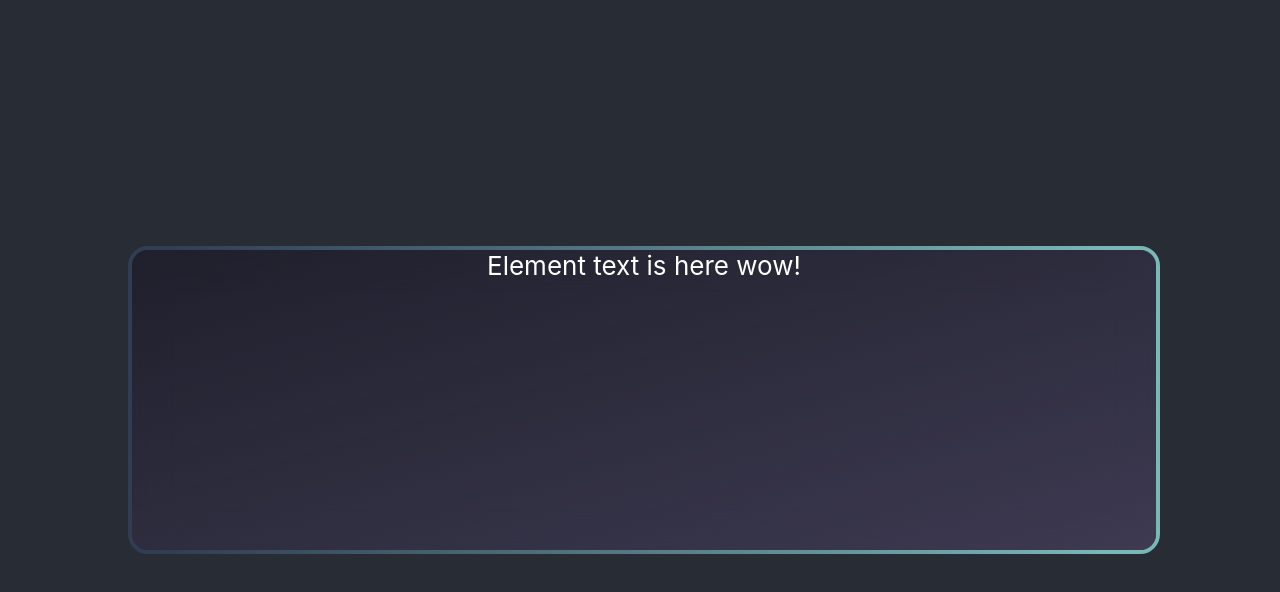
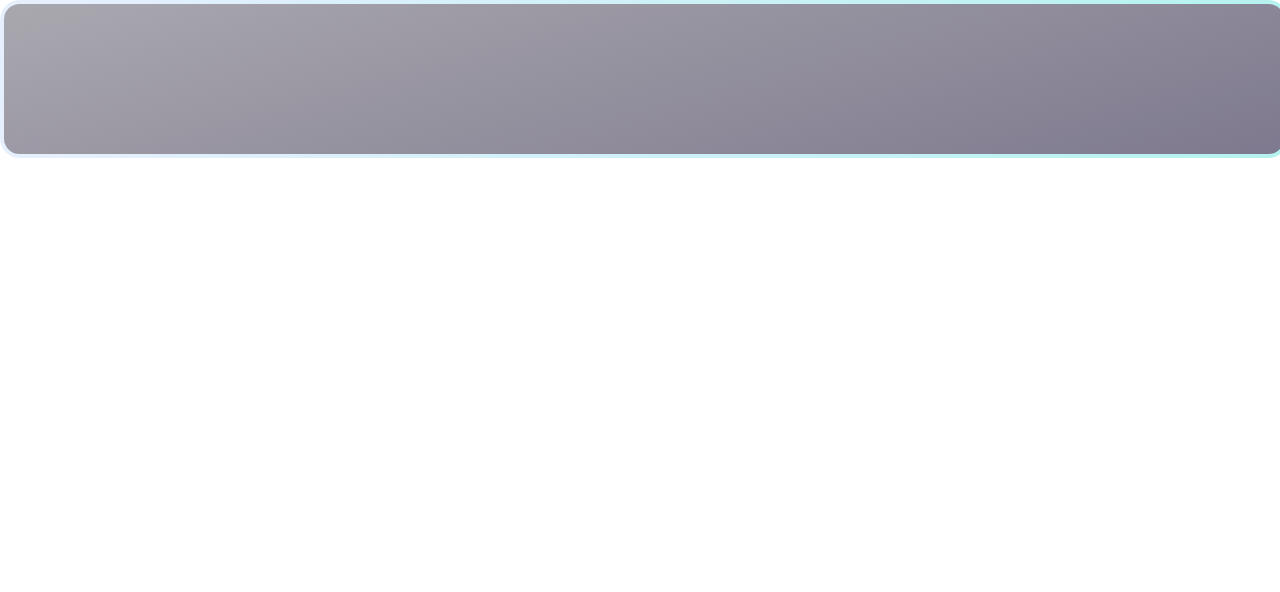
Before and after one commit to Jrschellenberg/glass-morphism-gradient-border-radius-example, a React (Create React App) app: page / in a window 1280 px wide. Shown: the top 592 px of the page. Built offline with nearby package versions, Linux system fonts and the light colour scheme.

Commit message:
Update for release

```diff
--- a/src/App.js
+++ b/src/App.js
@@ -1,7 +1,6 @@
 import { useRef, useEffect, useState } from 'react';
+import { LineLeft, LineRight, } from './components';
 import './App.scss';
-
-import { LineLeft, LineRight, } from './components'
 
 
 function GlassMorphism({ children , colorLeft, colorRight, borderRadius, borderWidth}) {
@@ -13,12 +12,10 @@ function GlassMorphism({ children , colorLeft, colorRight, borderRadius, borderW
       return;
     }
     setHeight(ref?.current?.clientHeight)
-
-    console.log("ref", ref?.current?.clientHeight);
   }, [setHeight])
 
   return (
-    <div className="App"
+    <div className="wrapper"
          style={{
            '--color-left': colorLeft ? colorLeft : "inherit",
            '--color-right': colorRight ? colorRight : "inherit",
@@ -26,10 +23,7 @@ function GlassMorphism({ children , colorLeft, colorRight, borderRadius, borderW
            '--border-width': borderWidth ? borderWidth : "inherit",
          }}
 
-    >
-      <div className="App-header">
-        <div className="center-horizontal">
-          <div className="wrapper" ref={ref}>
+         ref={ref}>
       <div className="left" >
         <LineLeft
           height={height}
@@ -47,20 +41,14 @@ function GlassMorphism({ children , colorLeft, colorRight, borderRadius, borderW
         {children}
       </div>
     </div>
-        </div>
 
-      </div>
-    </div>
   );
 }
 
 function App () {
   return (
       <GlassMorphism
-
-        borderRadius="20px"
       >
-        <span>Element text is here wow!</span>
       </GlassMorphism>
   )
 
--- a/src/App.scss
+++ b/src/App.scss
@@ -1,41 +1,21 @@
 :root {
   --color-left: rgba(102, 156, 248, 0.16);
   --color-right: rgba(154, 238, 235, 0.72);
-
-  --border-radius: 150px;
   --border-width: 4px;
 }
 
-.App {
-  text-align: center;
-}
-
-.center-horizontal {
-  width: 80%;
-  margin: auto;
-}
-
-.App-header {
-  background-color: #282c34;
-  min-height: 100vh;
-  display: flex;
-  flex-direction: column;
-  align-items: center;
-  justify-content: center;
-  font-size: calc(10px + 2vmin);
-  color: white;
-}
 
 .wrapper {
   position: relative;
   height: 100%;
   width: 100%;
   padding: var(--border-width);
+
 }
 
 
 .glass-morphism {
-  height: 300px;
+  min-height: 150px;
   width: 100%;
   border-radius: 15.5px;
   background: linear-gradient(164deg, rgba(13, 8, 27, 0.35) -2.54%, rgba(71, 64, 94, 0.70) 100.24%);
```
Lines whose indentation alone changed are shown as unchanged.
